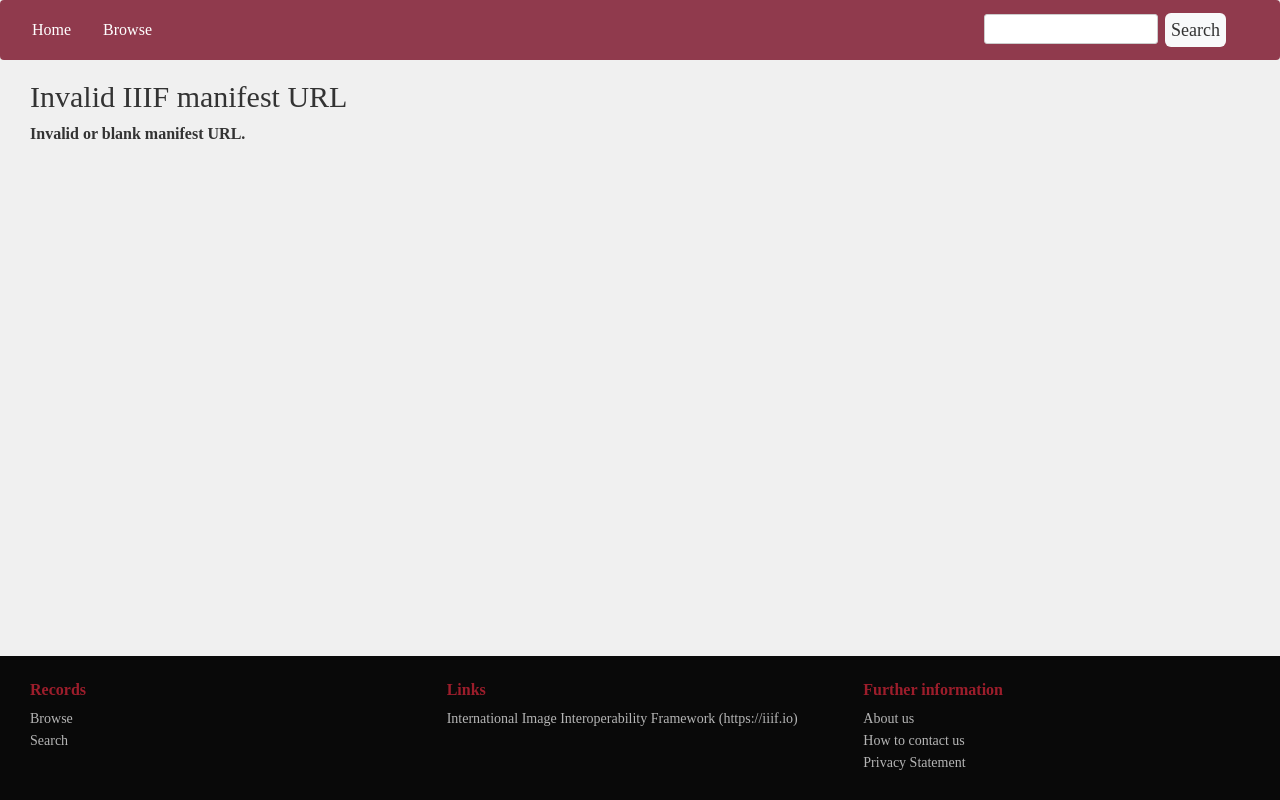
After one commit to NyeJones/iiif-flask-tool, a Flask app: page /invalid-manifest in a window 1280 px wide. The commit adds this page. Run offline with Flask 3, Linux system fonts and the light colour scheme; some libraries are stand-ins or nearby versions.

Commit message:
invalid manifest page added and invalid query route and html updated

```diff
--- a/iiif_flask_app/iiif_app/routes.py
+++ b/iiif_flask_app/iiif_app/routes.py
@@ -80,6 +80,16 @@ def contact():
     """Render contact page html template."""
     return render_template('contact.html', proj_team_data=proj_team_data, ad_board_data=ad_board_data)
 
+@app.route('/invalid-query')
+def invalid_query():
+    """Render invalid query html template."""
+    return render_template('invalid_query.html')
+
+@app.route('/invalid-manifest')
+def invalid_manifest():
+    """Render invalid manifest html template."""
+    return render_template('invalid_manifest.html')
+
 @app.route('/search', methods=['POST'])
 def search():
     """
@@ -113,10 +123,8 @@ def search():
             #return query to results route with url parameters extracted above
             return redirect(url_for('results', query=query, repository=repository, language=language, material=material, author=author))
 
-
-    #return invalid query template if invalid or blank
-    invalid_msg = f'Invalid or blank query, please search again.'
-    return render_template('invalid-query.html', invalid_msg=invalid_msg)
+    #if form not valid return invalid query route
+    return redirect(url_for('invalid_query'))
 
 @app.route('/results')
 def results():
@@ -289,9 +297,8 @@ def viewer():
     manifest_url = extract_html_text(manifest_url)
 
     if not manifest_url:
-        #return invalid query template if invalid or blank
-        invalid_msg = 'An error occurred while processing the manifest URL for viewer.'
-        return render_template('invalid-query.html', invalid_msg=invalid_msg)
+        #if manifest url not valid return invalid manifest route
+        return redirect(url_for('invalid_manifest'))
 
     #return viewer template for IIIF url
     return render_template('viewer.html', manifest_url=manifest_url)
--- /dev/null
+++ b/iiif_flask_app/iiif_app/templates/invalid_manifest.html
@@ -0,0 +1,14 @@
+<!-- extends main base containing navbar and footer, adds manifest invalid message -->
+{% extends "main.html" %}
+
+{% block base_content %}
+<!-- Invalid manifest page content -->
+<div class="invalid-page container-fluid margin-top-60">
+	<div class="row">
+		<div class="col">
+			<h2>Invalid IIIF manifest URL</h2>
+			<p><b>Invalid or blank manifest URL.</b></p>
+		</div>
+	</div>
+</div>
+{% endblock %}
--- a/iiif_flask_app/iiif_app/templates/invalid-query.html
+++ b/iiif_flask_app/iiif_app/templates/invalid_query.html
@@ -7,7 +7,7 @@
 	<div class="row">
 		<div class="col">
 			<h2>Invalid Query</h2>
-			<p><b>{{ invalid_msg }}</b></p>
+			<p><b>Invalid or blank query, please search again.</b></p>
 		</div>
 	</div>
 </div>
```
